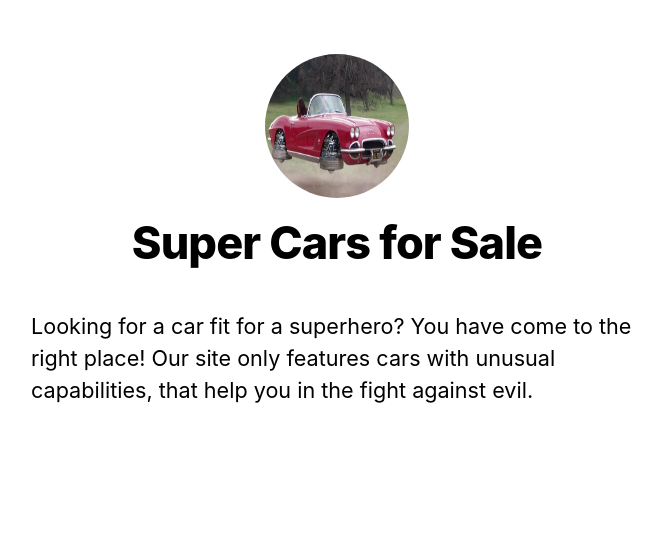
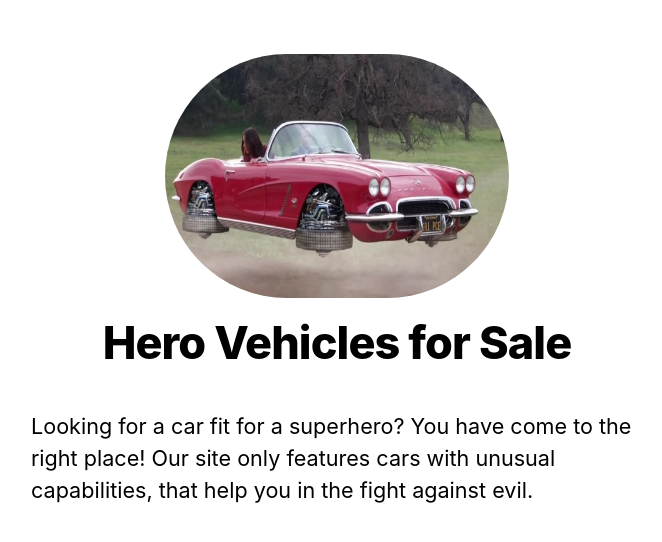
Before and after one commit to kathrynehlmann/nextjs-superherocars, a Next.js app: page / in a window 1280 px wide. Shown: the top 542 px of the page, without its empty margins (303-965 px from the left). Built offline with nearby package versions, Linux system fonts and the light colour scheme.

Commit message:
Layout updated.

```diff
--- a/components/layout.js
+++ b/components/layout.js
@@ -4,7 +4,7 @@ import styles from './layout.module.css'
 import utilStyles from '../styles/utils.module.css'
 import Link from 'next/link'
 
-const name = 'Super Cars for Sale'
+const name = 'Hero Vehicles for Sale'
 export const siteTitle = 'Super Cars for Sale'
 
 export default function Layout({ children, home }) {
@@ -26,8 +26,8 @@ export default function Layout({ children, home }) {
               priority
               src="/images/profile.jpg"
               className={utilStyles.borderCircle}
-              height={144}
-              width={144}
+              height={244}
+              width={344}
               alt={name}
             />
             <h1 className={utilStyles.heading2Xl}>{name}</h1>
```
